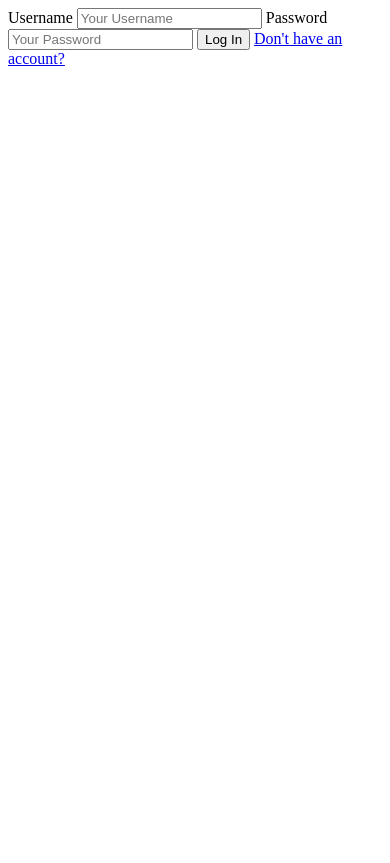
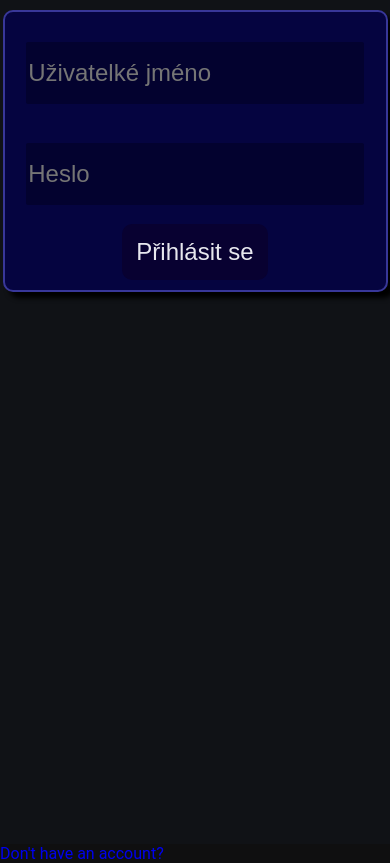
Before and after one commit to robinafro/cernyrob.in, a Django app: page /new_login/ in a window 390 px wide. Before the commit the page ends 66 px from the top, so only its background shows below. Run offline with Django 4.2, Linux system fonts and the light colour scheme; parts of the project's set-up code (start-up, migrations or seed data) failed here and were passed over.

Commit message:
Made new_login site responsive

```diff
--- a/cernyrobin_django/static/universal2v2.css
+++ b/cernyrobin_django/static/universal2v2.css
@@ -47,6 +47,7 @@ source backup --sourceColor: https://colordesigner.io/color-mixer;
 --bgCr: color-mix(in srgb-linear, var(--sourceColor) 0.1%,#0F0F0F);
 --highLightCr:color-mix(in srgb-linear, var(--sourceColor) 5%,#000000);
 --blockCr: color-mix(in srgb-linear, var(--sourceColor) 9%,#000000);
+--inputFieldBgRc : color-mix(in srgb-linear, var(--sourceColor) 5%,#000000);
 
 /*Colors with equal ratio*/
 --borderCr: color-mix(in srgb-linear, var(--sourceColor),#474747);
@@ -65,6 +66,8 @@ source backup --sourceColor: https://colordesigner.io/color-mixer;
 --bannerBgCr: #ffff00;
 --warniningTextCr: #ff0000;
 --navButtonTextCr: #ffffff;
+
+
 
 
 
@@ -400,7 +403,56 @@ p{
 
 /*DO NOT TOUCH THIS OR IT REALLY FUCKS UP!###################################################################*/
 
-/*Redirect page code*/
+/*New login code*/
+
+.login-field {
+    width: 95%; /*
+    height: 70%;
+    left: 50%;
+    top: 50%;
+    transform: translate(-50%, -50%);
+    position: relative; MODERNIFIED */
+    background-color: var(--inputFieldBgRc);
+/*     color: rgb(16, 14, 120); */
+    border: none;
+    text-align: left;
+    font-size: 150%;
+
+    height: clamp(15%, 50px, 20%);
+    height: clamp(2.5em, 8vh, 60px);
+    color: var(--textCr);
+    border-radius: 0.5vw;
+    margin: clamp(1vw, 40px, 5vw) 0px;
+  }
+
+
+label{
+  color: var(--textCr);
+}
+#login-block{
+
+  background-color: var(--blockCr);
+  border: var(--borderCr) solid var(--thickBorderSize);
+  border-radius: 10px;
+  padding: 2px;
+  margin: 10px;
+  margin-bottom: 30px;
+  display: flex;
+  flex-direction: column;
+  justify-content: center;
+  align-items: center;
+  padding: 10px 15px;
+  box-shadow: 6px 6px 5px rgb(0, 0, 0);
+  width: 40vw;
+  height: 50vw;
+/*   width: clamp(96%, 500px, 50%); */
+  width: clamp(30vw, 400px, 90vw);
+  /* height: 30vh; */
+  height: auto;
+
+}
+
+  /*Redirect page code*/
 #animation-container{
   display: flex;
   flex-direction: row;
@@ -1770,34 +1822,32 @@ height: 32%;
   position: relative;
 }
 
-.login-field {
-  width: 95%;
-  height: 70%;
-  left: 50%;
-  top: 50%;
-  transform: translate(-50%, -50%);
-  position: relative;
-  background: none;
-  border: none;
-  text-align: left;
-  font-size: 150%;
-}
+
 
 #login-button {
-  width: 40%;
-  height: 80%;
-  left: 50%;
-  top: -17%;
-  transform: translateX(-50%);
+/*   width: 40%;
+  height: 80%; */
+/*   left: 50%;
+  top: -17%;  MODERNINIFIED2*/
+/*   transform: translateX(-50%); */
   background-color: rgb(8, 1, 49);
-
-  position: relative;
+  padding: 4%;
+/*
+  position: relative; */
 
   border-radius: 10px;
   border-style: none;
 
   font-size: 150%;
-}
+  color: var(--textCr);
+}
+
+#login-button:hover {
+
+    background-color: rgb(8, 1, 49);
+
+  }
+
 
 #login-warning {
   width: 70%;
--- a/cernyrobin_django/templates/cernyrobin/new_login.html
+++ b/cernyrobin_django/templates/cernyrobin/new_login.html
@@ -3,28 +3,38 @@
 <head>
     <meta charset="UTF-8">
     <meta name="viewport" content="width=device-width, initial-scale=1.0">
+    <link href="/static/universal2v2.css" rel="stylesheet">
     <title>Document</title>
 </head>
 <body>
-    <form method="POST" action="">
-        {%csrf_token%}
-
-        <label for="">Username</label>
-        <input type="text" name="username" placeholder="Your Username">
+    <div class="background-center">
 
 
-        <label for="">Password</label>
-        <input type="password" name="password" placeholder="Your Password">
+        <!-- <div id=""> -->
+            <form method="POST" action="" id="login-block">
+                {%csrf_token%}
+
+<!--                 <label for="">Username</label> -->
+                <input class="login-field" type="text" name="username" placeholder="Uživatelké jméno">
+
+
+<!--                 <label for="">Password</label> -->
+                <input class="login-field" type="password" name="password" placeholder="Heslo">
+
+
+                <input id="login-button" type="submit" value="Přihlásit se">
+            </form>
+       <!--  </div> -->
+    </div>
 
 
 
-        <input type="submit" value="Log In">
 
         <a href="{% url 'new_register'%}">Don't have an account?</a>
 
 
 
 
-    </form>
+
 </body>
 </html>
```
